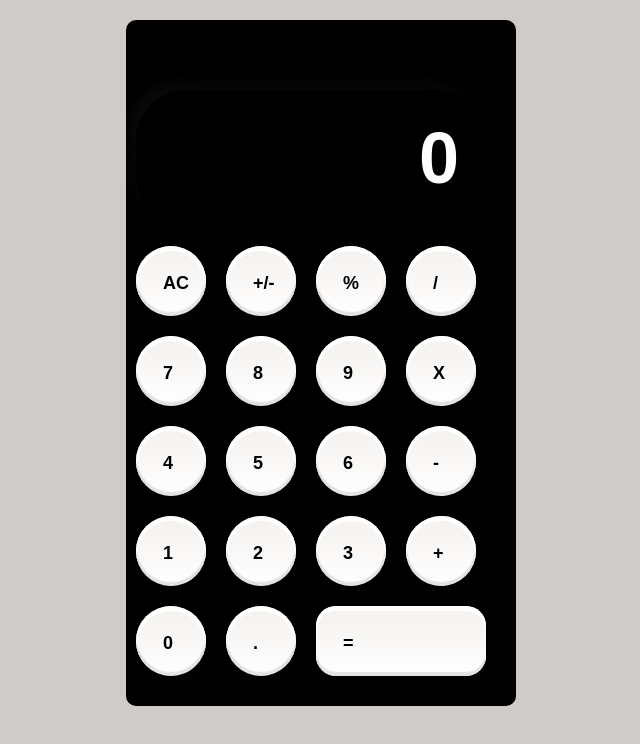
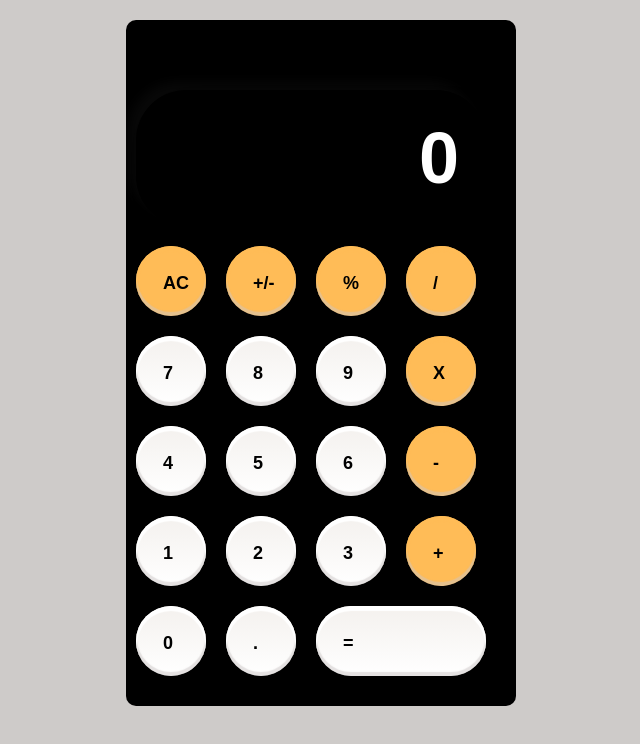
Before and after one commit to pacyL2K19/react-calculator, a React (Create React App) app: page / in a window 1280 px wide. Shown: the top 744 px of the page, without its empty margins (319-959 px from the left). Built offline with nearby package versions, Linux system fonts and the light colour scheme.

Commit message:
Update the button symbol designs

```diff
--- a/src/components/Button.js
+++ b/src/components/Button.js
@@ -2,11 +2,12 @@ import React from 'react';
 import PropTypes from 'prop-types';
 
 const Button = ({ name, clickHandler }) => {
+  const symbols = ['AC', '+/-', '%', '/', 'X', '-', '+'];
   const handleClick = (name) => {
     clickHandler(name);
   };
   return (
-    name === '=' ? <div className="button button-equal" onClick={() => handleClick(name)} onKeyDown={() => handleClick(name)} tabIndex={0} role="button"><span className="text">{name}</span></div> : <div className="button" onClick={() => handleClick(name)} onKeyDown={() => handleClick(name)} tabIndex={0} role="button"><span className="text">{name}</span></div>
+    name === '=' ? <div className="button button-equal" onClick={() => handleClick(name)} onKeyDown={() => handleClick(name)} tabIndex={0} role="button"><span className="text">{name}</span></div> : <div className={symbols.includes(name) ? 'symbol' : 'button'} onClick={() => handleClick(name)} onKeyDown={() => handleClick(name)} tabIndex={0} role="button"><span className="text">{name}</span></div>
   );
 };
 
--- a/src/index.css
+++ b/src/index.css
@@ -16,14 +16,10 @@ body {
   margin: auto;
 }
 
-.button {
+.button,
+.symbol {
   cursor: pointer;
-  background-image: -webkit-linear-gradient(top, #f4f1ee, #fff);
   border-radius: 50%;
-  box-shadow:
-    0 8px 10px 0 rgba(0, 0, 0, 0.3),
-    inset 0 4px 1px 1px white,
-    inset 0 -3px 1px 1px rgba(204, 198, 197, 0.5);
   display: inline-flex;
   height: 70px;
   margin: 0 20px 20px 0;
@@ -32,9 +28,25 @@ body {
   transition: all 0.1s linear;
 }
 
+.button {
+  background-image: -webkit-linear-gradient(top, #f4f1ee, #fff);
+  box-shadow:
+    0 8px 10px 0 rgba(0, 0, 0, 0.3),
+    inset 0 4px 1px 1px white,
+    inset 0 -3px 1px 1px rgba(204, 198, 197, 0.5);
+}
+
+.symbol {
+  background-color: #ffbc57;
+  box-shadow:
+    0 8px 10px 0 rgba(0, 0, 0, 0.3),
+    inset 0 4px 1px 1px #ffbc57,
+    inset 0 -3px 1px 1px rgba(204, 198, 197, 0.5);
+}
+
 .button-equal {
   width: 170px;
-  border-radius: 20px;
+  border-radius: 40px;
 }
 
 .text {
```
